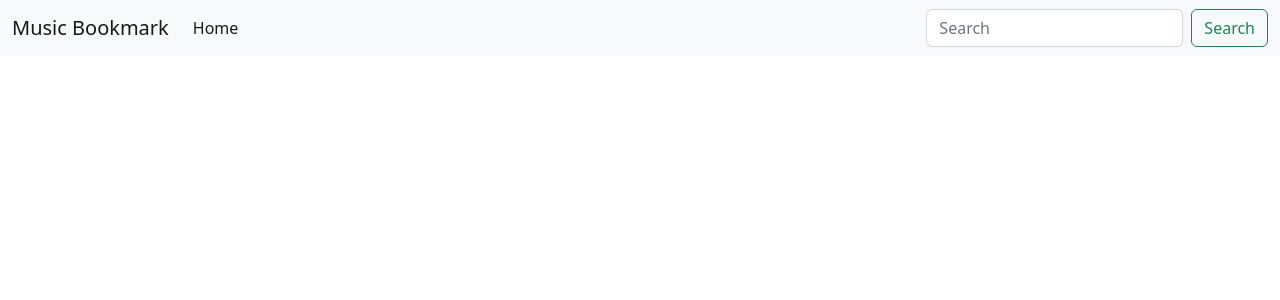
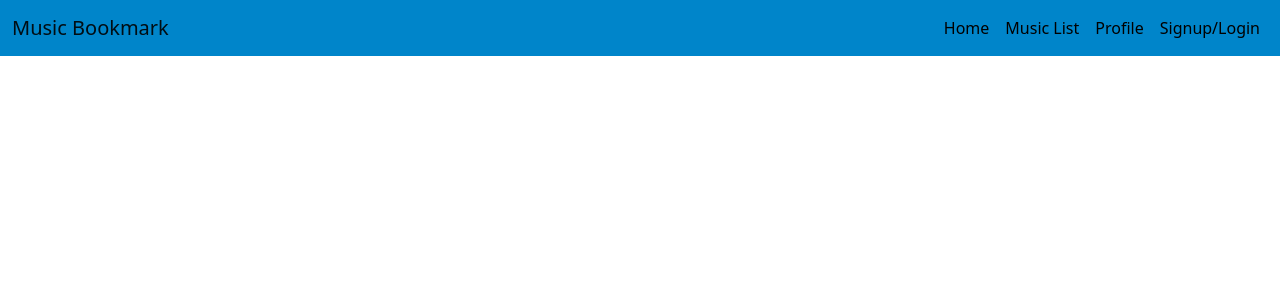
Before and after one commit to cruzgerman216/AngularProject-Music-App, an Angular app in the folder music-app/: page / in a window 1280 px wide. Shown: the top 300 px of the page. Built offline with nearby package versions, Linux system fonts and the light colour scheme.

Commit message:
Update Navbar, Added Music list component

```diff
--- a/music-app/src/app/app.module.ts
+++ b/music-app/src/app/app.module.ts
@@ -4,11 +4,13 @@ import { BrowserModule } from '@angular/platform-browser';
 import { AppRoutingModule } from './app-routing.module';
 import { AppComponent } from './app.component';
 import { HeaderComponent } from './header/header.component';
+import { MusicListComponent } from './music-list/music-list.component';
 
 @NgModule({
   declarations: [
     AppComponent,
-    HeaderComponent
+    HeaderComponent,
+    MusicListComponent
   ],
   imports: [
     BrowserModule,
--- a/music-app/src/app/header/header.component.css
+++ b/music-app/src/app/header/header.component.css
@@ -0,0 +1,3 @@
+.navbar-nav li a{
+  color: black;
+}
--- a/music-app/src/app/header/header.component.html
+++ b/music-app/src/app/header/header.component.html
@@ -1,19 +1,24 @@
-<nav class="navbar navbar-expand-lg navbar-light bg-light">
+<nav class="navbar navbar-expand-sm" style="background-color: #0085CA;">
+
   <div class="container-fluid">
-    <a class="navbar-brand" href="#">Music Bookmark</a>
-    <button class="navbar-toggler" type="button" data-bs-toggle="collapse" data-bs-target="#navbarSupportedContent" aria-controls="navbarSupportedContent" aria-expanded="false" aria-label="Toggle navigation">
-      <span class="navbar-toggler-icon"></span>
-    </button>
-    <div class="collapse navbar-collapse" id="navbarSupportedContent">
-      <ul class="navbar-nav me-auto mb-2 mb-lg-0">
-        <li class="nav-item">
-          <a class="nav-link active" aria-current="page" href="#">Home</a>
-        </li>
-      </ul>
-      <form class="d-flex">
-        <input class="form-control me-2" type="search" placeholder="Search" aria-label="Search">
-        <button class="btn btn-outline-success" type="submit">Search</button>
-      </form>
-    </div>
+    <a class="navbar-brand" href="#">
+      Music Bookmark
+    </a>
+
+    <ul class="navbar-nav">
+      <li class="nav-item">
+        <a class="nav-link" href="#">Home</a>
+      </li>
+      <li class="nav-item">
+        <a class="nav-link" href="#">Music List</a>
+      </li>
+      <li class="nav-item">
+        <a class="nav-link" href="#">Profile</a>
+      </li>
+      <li class="nav-item">
+        <a class="nav-link" href="#">Signup/Login</a>
+      </li>
+    </ul>
   </div>
+
 </nav>
--- /dev/null
+++ b/music-app/src/app/music-list/music-list.component.html
@@ -0,0 +1 @@
+<p>music-list works!</p>
--- /dev/null
+++ b/music-app/src/app/music-list/music-list.component.ts
@@ -0,0 +1,15 @@
+import { Component, OnInit } from '@angular/core';
+
+@Component({
+  selector: 'app-music-list',
+  templateUrl: './music-list.component.html',
+  styleUrls: ['./music-list.component.css']
+})
+export class MusicListComponent implements OnInit {
+
+  constructor() { }
+
+  ngOnInit(): void {
+  }
+
+}
```
Also changed, not shown: music-app/src/app/music-list/music-list.component.css (added), 1 other file (tests, documents, lock files or other folders).
